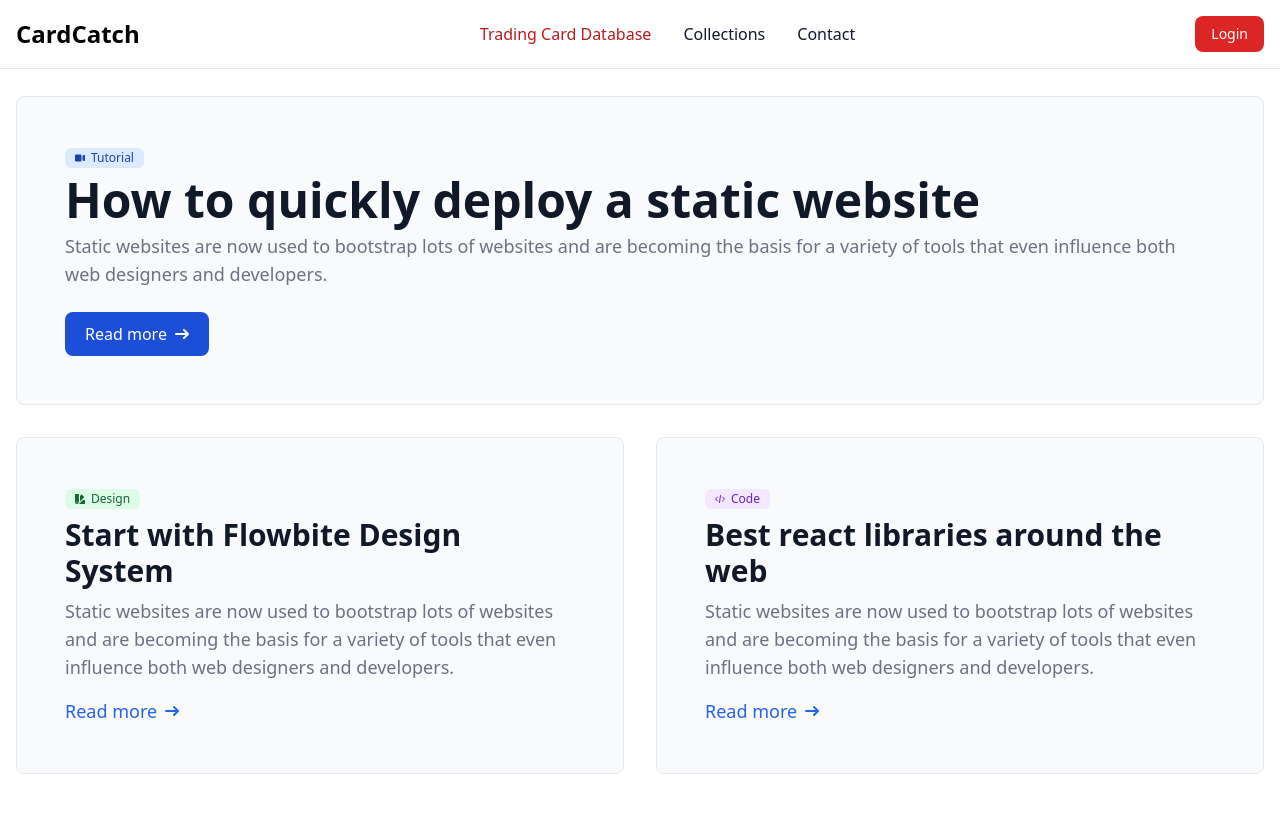
After one commit to nvoers/cardcatch, a Django app: template cardcatch/cardcatch/templates/index.html in a window 1280 px wide. The commit adds this page. Run offline with Django 5.2, Linux system fonts and the light colour scheme; the template is opened without the code that fills it, so the values that code supplies are empty; some libraries are stand-ins or nearby versions.

Commit message:
poetry move

```diff
--- a/cardcatch/cardcatch/templates/base.html
+++ b/cardcatch/cardcatch/templates/base.html
@@ -25,7 +25,7 @@
         <div class="flex md:order-2 space-x-3 md:space-x-0 rtl:space-x-reverse">
           <button
             type="button"
-            class="text-white bg-blue-700 hover:bg-blue-800 focus:ring-4 focus:outline-none focus:ring-blue-300 font-medium rounded-lg text-sm px-4 py-2 text-center dark:bg-blue-600 dark:hover:bg-blue-700 dark:focus:ring-blue-800"
+            class="text-white bg-red-600 hover:bg-red-800 focus:ring-4 focus:outline-none focus:ring-red-300 font-medium rounded-lg text-sm px-4 py-2 text-center dark:bg-red-600 dark:hover:bg-red-700 dark:focus:ring-red-800"
           >
             Login
           </button>
@@ -64,7 +64,7 @@
             <li>
               <a
                 href="#"
-                class="block py-2 px-3 text-white bg-blue-700 rounded md:bg-transparent md:text-blue-700 md:p-0 md:dark:text-blue-500"
+                class="block py-2 px-3 text-white bg-red-700 rounded md:bg-transparent md:text-red-700 md:p-0 md:dark:text-red-500"
                 aria-current="page"
                 >Trading Card Database</a
               >
@@ -72,14 +72,14 @@
             <li>
               <a
                 href="#"
-                class="block py-2 px-3 text-gray-900 rounded hover:bg-gray-100 md:hover:bg-transparent md:hover:text-blue-700 md:p-0 md:dark:hover:text-blue-500 dark:text-white dark:hover:bg-gray-700 dark:hover:text-white md:dark:hover:bg-transparent dark:border-gray-700"
+                class="block py-2 px-3 text-gray-900 rounded hover:bg-gray-100 md:hover:bg-transparent md:hover:text-red-700 md:p-0 md:dark:hover:text-red-500 dark:text-white dark:hover:bg-gray-700 dark:hover:text-white md:dark:hover:bg-transparent dark:border-gray-700"
                 >Collections</a
               >
             </li>
             <li>
               <a
                 href="#"
-                class="block py-2 px-3 text-gray-900 rounded hover:bg-gray-100 md:hover:bg-transparent md:hover:text-blue-700 md:p-0 md:dark:hover:text-blue-500 dark:text-white dark:hover:bg-gray-700 dark:hover:text-white md:dark:hover:bg-transparent dark:border-gray-700"
+                class="block py-2 px-3 text-gray-900 rounded hover:bg-gray-100 md:hover:bg-transparent md:hover:text-red-700 md:p-0 md:dark:hover:text-red-500 dark:text-white dark:hover:bg-gray-700 dark:hover:text-white md:dark:hover:bg-transparent dark:border-gray-700"
                 >Contact</a
               >
             </li>
@@ -87,5 +87,6 @@
         </div>
       </div>
     </nav>
+    <div class="page">{% block page %}{% endblock %}</div>
   </body>
 </html>
--- /dev/null
+++ b/cardcatch/cardcatch/templates/index.html
@@ -0,0 +1,164 @@
+{% extends 'base.html' %} {% block page %}
+
+<section class="bg-white dark:bg-gray-900">
+  <div class="py-8 px-4 mx-auto max-w-screen-xl lg:py-16">
+    <div
+      class="bg-gray-50 dark:bg-gray-800 border border-gray-200 dark:border-gray-700 rounded-lg p-8 md:p-12 my-8"
+    >
+      <a
+        href="#"
+        class="bg-blue-100 text-blue-800 text-xs font-medium inline-flex items-center px-2.5 py-0.5 rounded-md dark:bg-gray-700 dark:text-blue-400 mb-2"
+      >
+        <svg
+          class="w-2.5 h-2.5 me-1.5"
+          aria-hidden="true"
+          xmlns="http://www.w3.org/2000/svg"
+          fill="currentColor"
+          viewBox="0 0 20 14"
+        >
+          <path
+            d="M11 0H2a2 2 0 0 0-2 2v10a2 2 0 0 0 2 2h9a2 2 0 0 0 2-2V2a2 2 0 0 0-2-2Zm8.585 1.189a.994.994 0 0 0-.9-.138l-2.965.983a1 1 0 0 0-.685.949v8a1 1 0 0 0 .675.946l2.965 1.02a1.013 1.013 0 0 0 1.032-.242A1 1 0 0 0 20 12V2a1 1 0 0 0-.415-.811Z"
+          />
+        </svg>
+        Tutorial
+      </a>
+      <h1
+        class="text-gray-900 dark:text-white text-3xl md:text-5xl font-extrabold mb-2"
+      >
+        How to quickly deploy a static website
+      </h1>
+      <p class="text-lg font-normal text-gray-500 dark:text-gray-400 mb-6">
+        Static websites are now used to bootstrap lots of websites and are
+        becoming the basis for a variety of tools that even influence both web
+        designers and developers.
+      </p>
+      <a
+        href="#"
+        class="inline-flex justify-center items-center py-2.5 px-5 text-base font-medium text-center text-white rounded-lg bg-blue-700 hover:bg-blue-800 focus:ring-4 focus:ring-blue-300 dark:focus:ring-blue-900"
+      >
+        Read more
+        <svg
+          class="w-3.5 h-3.5 ms-2 rtl:rotate-180"
+          aria-hidden="true"
+          xmlns="http://www.w3.org/2000/svg"
+          fill="none"
+          viewBox="0 0 14 10"
+        >
+          <path
+            stroke="currentColor"
+            stroke-linecap="round"
+            stroke-linejoin="round"
+            stroke-width="2"
+            d="M1 5h12m0 0L9 1m4 4L9 9"
+          />
+        </svg>
+      </a>
+    </div>
+    <div class="grid md:grid-cols-2 gap-8">
+      <div
+        class="bg-gray-50 dark:bg-gray-800 border border-gray-200 dark:border-gray-700 rounded-lg p-8 md:p-12"
+      >
+        <a
+          href="#"
+          class="bg-green-100 text-green-800 text-xs font-medium inline-flex items-center px-2.5 py-0.5 rounded-md dark:bg-gray-700 dark:text-green-400 mb-2"
+        >
+          <svg
+            class="w-2.5 h-2.5 me-1.5"
+            aria-hidden="true"
+            xmlns="http://www.w3.org/2000/svg"
+            fill="currentColor"
+            viewBox="0 0 18 18"
+          >
+            <path
+              d="M17 11h-2.722L8 17.278a5.512 5.512 0 0 1-.9.722H17a1 1 0 0 0 1-1v-5a1 1 0 0 0-1-1ZM6 0H1a1 1 0 0 0-1 1v13.5a3.5 3.5 0 1 0 7 0V1a1 1 0 0 0-1-1ZM3.5 15.5a1 1 0 1 1 0-2 1 1 0 0 1 0 2ZM16.132 4.9 12.6 1.368a1 1 0 0 0-1.414 0L9 3.55v9.9l7.132-7.132a1 1 0 0 0 0-1.418Z"
+            />
+          </svg>
+          Design
+        </a>
+        <h2 class="text-gray-900 dark:text-white text-3xl font-extrabold mb-2">
+          Start with Flowbite Design System
+        </h2>
+        <p class="text-lg font-normal text-gray-500 dark:text-gray-400 mb-4">
+          Static websites are now used to bootstrap lots of websites and are
+          becoming the basis for a variety of tools that even influence both web
+          designers and developers.
+        </p>
+        <a
+          href="#"
+          class="text-blue-600 dark:text-blue-500 hover:underline font-medium text-lg inline-flex items-center"
+          >Read more
+          <svg
+            class="w-3.5 h-3.5 ms-2 rtl:rotate-180"
+            aria-hidden="true"
+            xmlns="http://www.w3.org/2000/svg"
+            fill="none"
+            viewBox="0 0 14 10"
+          >
+            <path
+              stroke="currentColor"
+              stroke-linecap="round"
+              stroke-linejoin="round"
+              stroke-width="2"
+              d="M1 5h12m0 0L9 1m4 4L9 9"
+            />
+          </svg>
+        </a>
+      </div>
+      <div
+        class="bg-gray-50 dark:bg-gray-800 border border-gray-200 dark:border-gray-700 rounded-lg p-8 md:p-12"
+      >
+        <a
+          href="#"
+          class="bg-purple-100 text-purple-800 text-xs font-medium inline-flex items-center px-2.5 py-0.5 rounded-md dark:bg-gray-700 dark:text-purple-400 mb-2"
+        >
+          <svg
+            class="w-2.5 h-2.5 me-1.5"
+            aria-hidden="true"
+            xmlns="http://www.w3.org/2000/svg"
+            fill="none"
+            viewBox="0 0 20 16"
+          >
+            <path
+              stroke="currentColor"
+              stroke-linecap="round"
+              stroke-linejoin="round"
+              stroke-width="2"
+              d="M5 4 1 8l4 4m10-8 4 4-4 4M11 1 9 15"
+            />
+          </svg>
+          Code
+        </a>
+        <h2 class="text-gray-900 dark:text-white text-3xl font-extrabold mb-2">
+          Best react libraries around the web
+        </h2>
+        <p class="text-lg font-normal text-gray-500 dark:text-gray-400 mb-4">
+          Static websites are now used to bootstrap lots of websites and are
+          becoming the basis for a variety of tools that even influence both web
+          designers and developers.
+        </p>
+        <a
+          href="#"
+          class="text-blue-600 dark:text-blue-500 hover:underline font-medium text-lg inline-flex items-center"
+          >Read more
+          <svg
+            class="w-3.5 h-3.5 ms-2 rtl:rotate-180"
+            aria-hidden="true"
+            xmlns="http://www.w3.org/2000/svg"
+            fill="none"
+            viewBox="0 0 14 10"
+          >
+            <path
+              stroke="currentColor"
+              stroke-linecap="round"
+              stroke-linejoin="round"
+              stroke-width="2"
+              d="M1 5h12m0 0L9 1m4 4L9 9"
+            />
+          </svg>
+        </a>
+      </div>
+    </div>
+  </div>
+</section>
+
+{% endblock %}
--- a/cardcatch/cardcatch/urls.py
+++ b/cardcatch/cardcatch/urls.py
@@ -20,7 +20,7 @@ from django.urls import include, path
 from .views import IndexView
 
 urlpatterns = [
-    path("", IndexView.as_view(), name="home"),
+    path("", IndexView.as_view(), name="index"),
     path("admin/", admin.site.urls),
     path("__reload__/", include("django_browser_reload.urls")),
 ]
--- a/cardcatch/cardcatch/views.py
+++ b/cardcatch/cardcatch/views.py
@@ -5,7 +5,7 @@ from django.shortcuts import render
 class IndexView(TemplateView):
     """Index view."""
 
-    template_name = "base.html"
+    template_name = "index.html"
 
     def get(self, request, **kwargs):
         """
--- a/cardcatch/cardcatch/pyproject.toml
+++ b/cardcatch/pyproject.toml
@@ -9,6 +9,7 @@ readme = "README.md"
 python = "^3.12"
 django = "^5.0.6"
 django-tailwind = "^3.8.0"
+fontawesomefree = "^6.5.1"
 
 
 [build-system]
```
Also changed, not shown: 2 other files.
